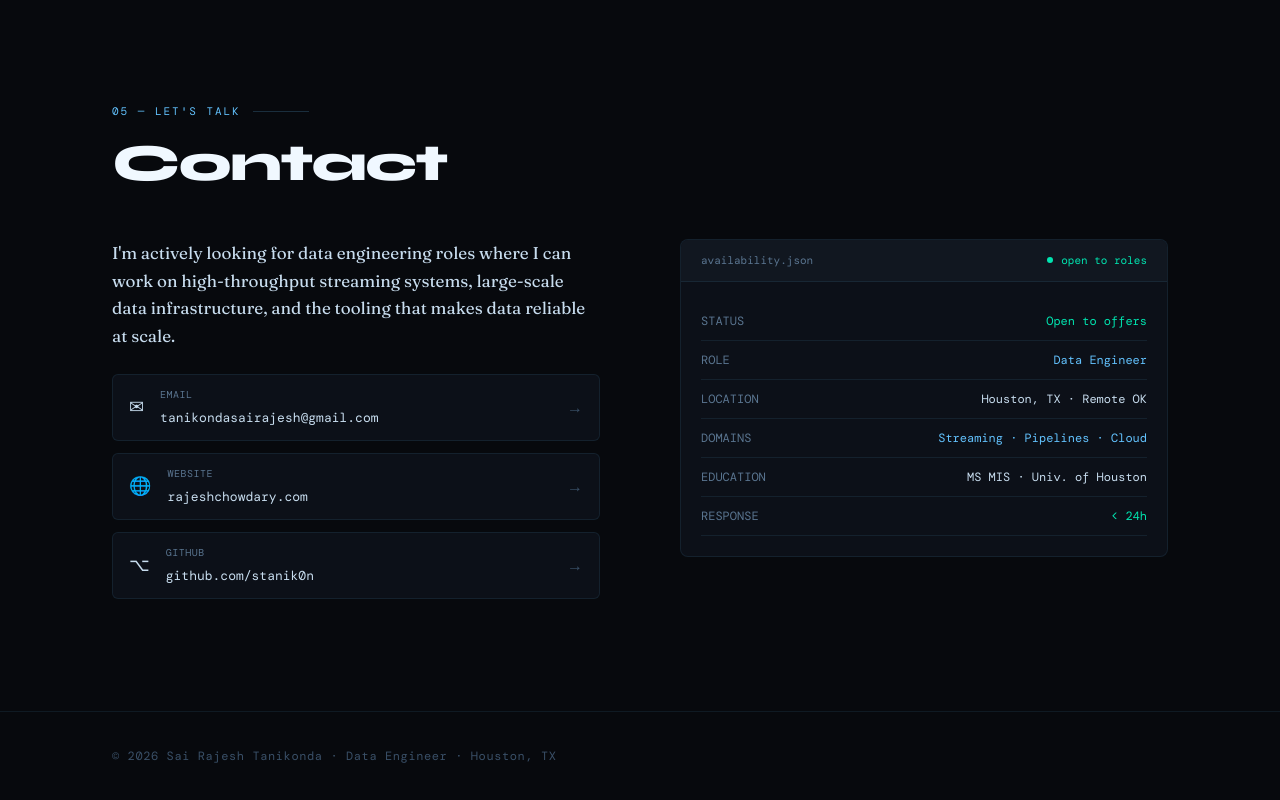
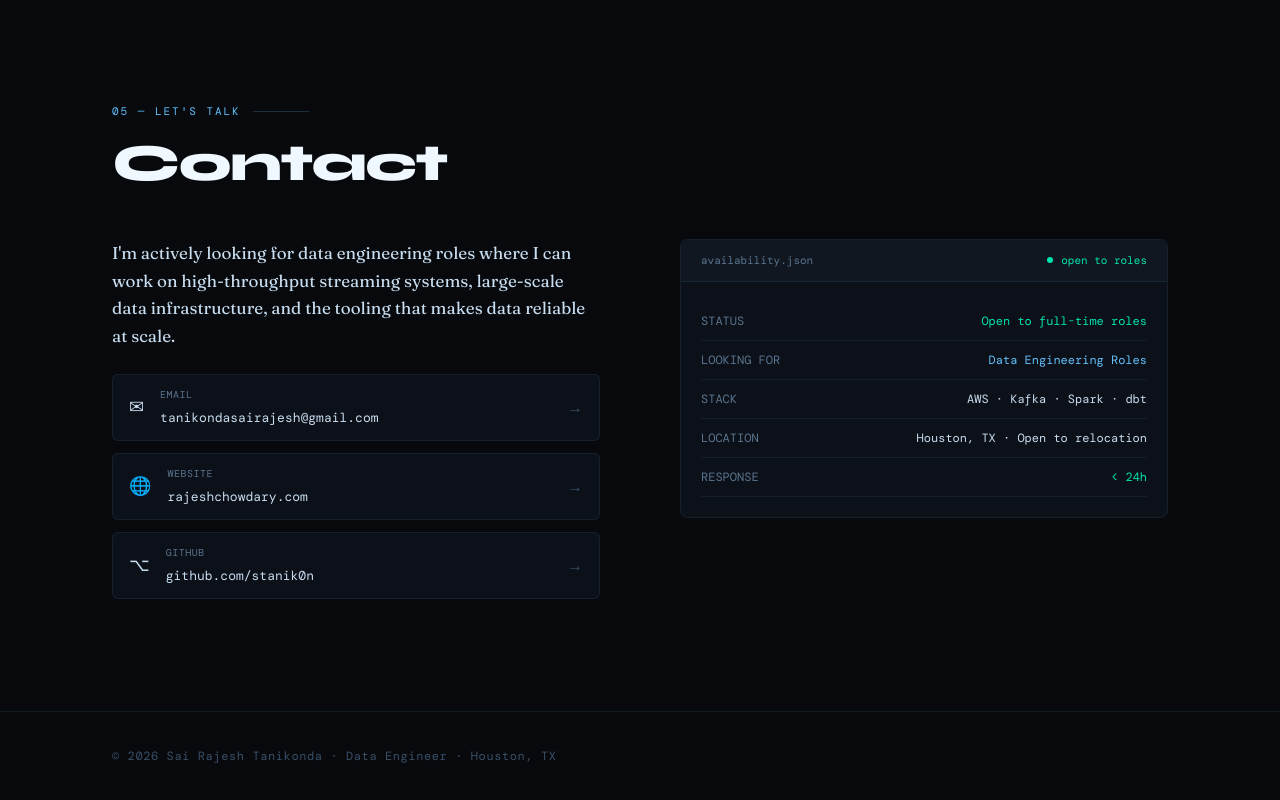
Before and after one commit to stanik0n/nextjs-portfolio, a Next.js app: page / in a window 1280 px wide. Shown: the part 5944-6744 px from the top of the page. Built offline with nearby package versions, Linux system fonts and the light colour scheme; a web font is replaced by a local one.

Commit message:
Update availability card with new job search content

```diff
--- a/components/Sections.tsx
+++ b/components/Sections.tsx
@@ -208,12 +208,11 @@ export function Contact() {
               </div>
               <div className="p-5 space-y-0">
                 {[
-                  ["STATUS",     "Open to offers",                 "yes"],
-                  ["ROLE",       "Data Engineer",                  "pref"],
-                  ["LOCATION",   "Houston, TX · Remote OK",        ""],
-                  ["DOMAINS",    "Streaming · Pipelines · Cloud",  "pref"],
-                  ["EDUCATION",  "MS MIS · Univ. of Houston",      ""],
-                  ["RESPONSE",   "< 24h",                          "yes"],
+                  ["STATUS",       "Open to full-time roles",           "yes"],
+                  ["LOOKING FOR", "Data Engineering Roles",          "pref"],
+                  ["STACK",       "AWS · Kafka · Spark · dbt",       ""],
+                  ["LOCATION",    "Houston, TX · Open to relocation", ""],
+                  ["RESPONSE",    "< 24h",                           "yes"],
                 ].map(([k, v, t]) => (
                   <div key={k} className="flex justify-between items-center py-2.5 font-mono text-[12px]" style={{ borderBottom: "1px solid var(--border)" }}>
                     <span style={{ color: "var(--muted)" }}>{k}</span>
```
